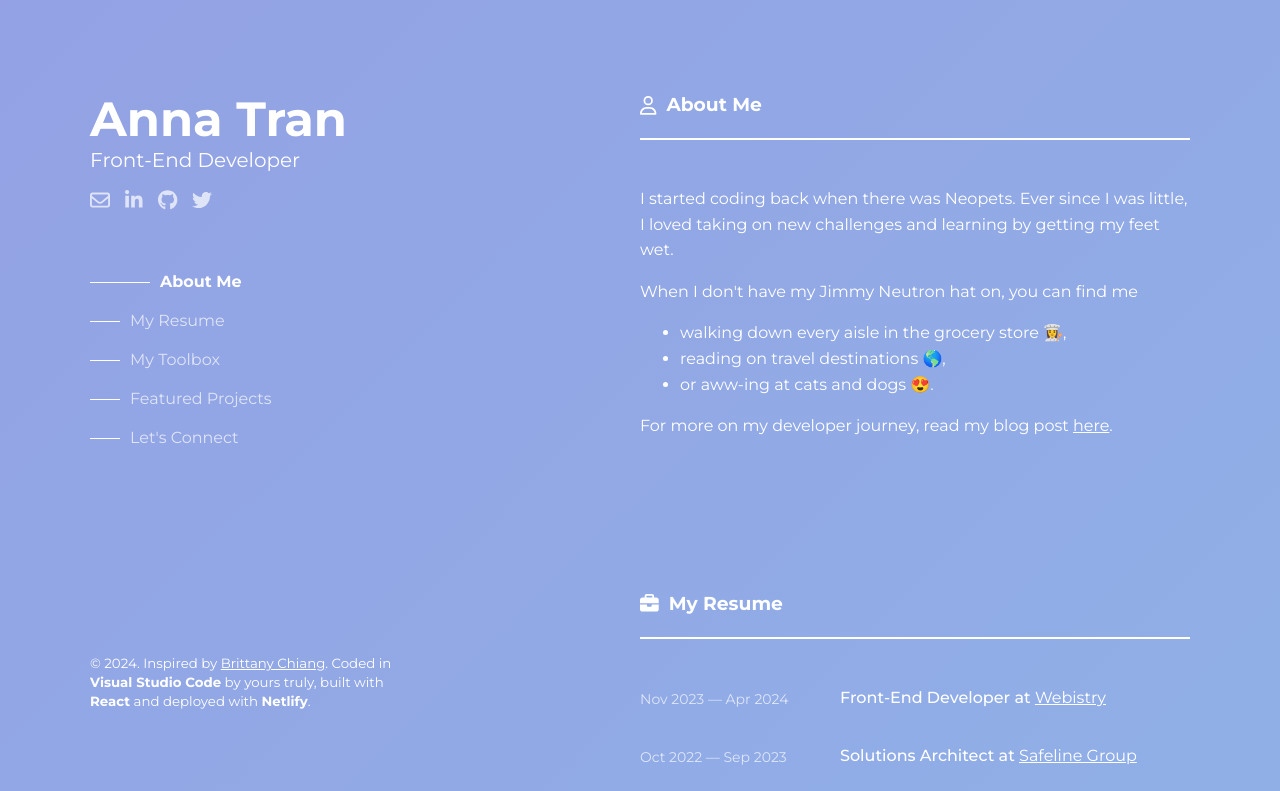
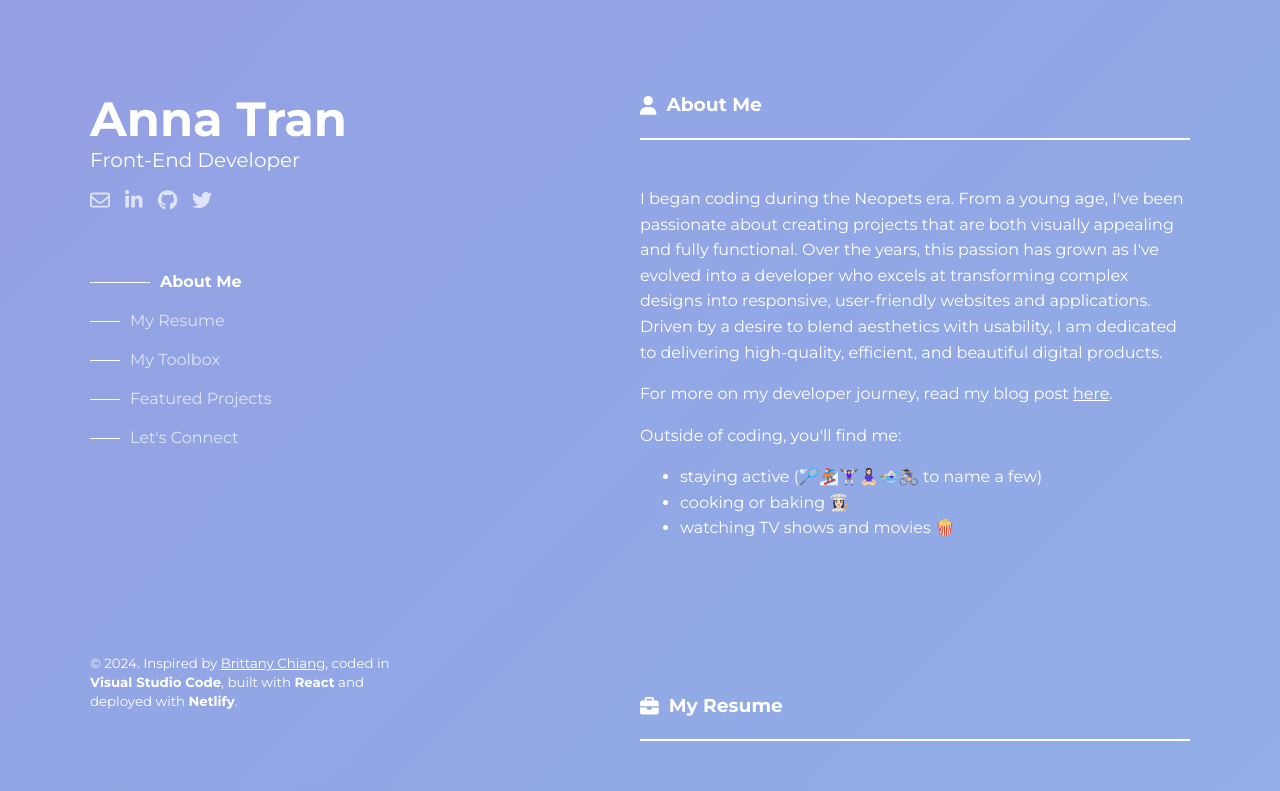
Before and after one commit to annattran/portfolio-2024, a React (Create React App) app: page / in a window 1280 px wide. Shown: the top 791 px of the page. Built offline with nearby package versions, Linux system fonts and the light colour scheme.

Commit message:
icon changes and content updates

```diff
--- a/src/About.js
+++ b/src/About.js
@@ -1,21 +1,21 @@
 import { FontAwesomeIcon } from '@fortawesome/react-fontawesome'
-import { faUser } from '@fortawesome/free-regular-svg-icons'
+import { faUser } from '@fortawesome/free-solid-svg-icons'
 
 const About = () => {
-    return(
+    return (
         <section id="about" className="about">
             <h3 className="section-title">
                 <FontAwesomeIcon icon={faUser} />
                 About Me
             </h3>
-            <p>I started coding back when there was Neopets. Ever since I was little, I loved taking on new challenges and learning by getting my feet wet.</p>
-            <p>When I don't have my Jimmy Neutron hat on, you can find me</p>
+            <p>I began coding during the Neopets era. From a young age, I've been passionate about creating projects that are both visually appealing and fully functional. Over the years, this passion has grown as I've evolved into a developer who excels at transforming complex designs into responsive, user-friendly websites and applications. Driven by a desire to blend aesthetics with usability, I am dedicated to delivering high-quality, efficient, and beautiful digital products.</p>
+            <p>For more on my developer journey, read my blog post <a target="_blank" rel="noreferrer" href="https://medium.com/@annattran/reunited-with-code-1960b82a94be">here</a>.</p>
+            <p>Outside of coding, you'll find me:</p>
             <ul>
-                <li>walking down every aisle in the grocery store 👩‍🍳,</li>
-                <li>reading on travel destinations 🌎,</li>
-                <li>or aww-ing at cats and dogs 😍.</li>
+                <li>staying active (🏸🏂🏻🏋🏻‍♀️🧘🏻‍♀️🏊🏻‍♀️🚴🏻‍♀️ to name a few)</li>
+                <li>cooking or baking 👩🏻‍🍳</li>
+                <li>watching TV shows and movies 🍿</li>
             </ul>
-            <p>For more on my developer journey, read my blog post <a target="_blank" rel="noreferrer" href="https://medium.com/@annattran/reunited-with-code-1960b82a94be">here</a>.</p>
         </section>
     )
 }
--- a/src/Sidebar.js
+++ b/src/Sidebar.js
@@ -76,7 +76,7 @@ const Sidebar = () => {
                 </ul>
             </div>
             <footer>
-                <small>&copy; 2024. Inspired by <a target="_blank" rel="noreferrer" href="https://brittanychiang.com/">Brittany Chiang</a>. Coded in <span>Visual Studio Code</span> by yours truly, built with <span>React</span> and deployed with <span>Netlify</span>.</small>
+                <small>&copy; 2024. Inspired by <a target="_blank" rel="noreferrer" href="https://brittanychiang.com/">Brittany Chiang</a>, coded in <span>Visual Studio Code</span>, built with <span>React</span> and deployed with <span>Netlify</span>.</small>
             </footer>
         </aside>
     )
--- a/src/Skills.js
+++ b/src/Skills.js
@@ -1,12 +1,12 @@
 import { FontAwesomeIcon } from '@fortawesome/react-fontawesome'
-import { faCubesStacked } from '@fortawesome/free-solid-svg-icons'
+import { faScrewdriverWrench } from '@fortawesome/free-solid-svg-icons'
 import { faHtml5, faCss3Alt, faSass, faJs, faReact, faPhp, faWordpress, faGithub } from '@fortawesome/free-brands-svg-icons'
 
 const Skills = () => {
     return (
         <section id="skills" className="skills">
             <h3 className="section-title">
-                <FontAwesomeIcon icon={faCubesStacked} />
+                <FontAwesomeIcon icon={faScrewdriverWrench} />
                 My Toolbox
             </h3>
             <ul>
```
